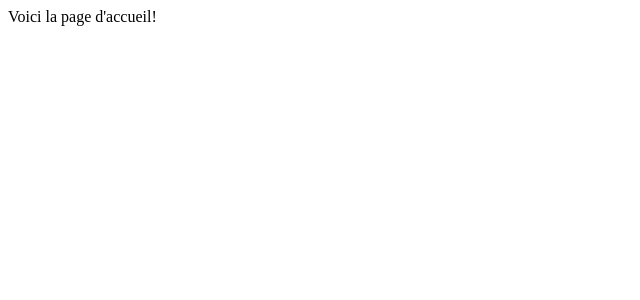
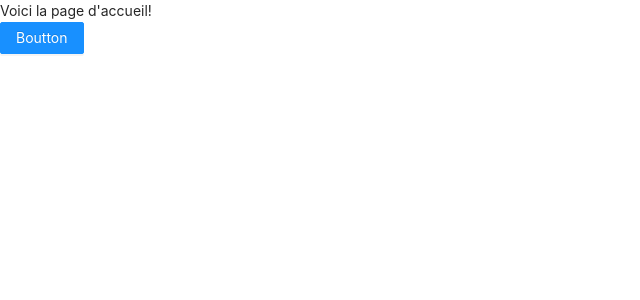
Before and after one commit to vonlad/agora, a React (Create React App) app in the folder reactapp/: page / in a window 1280 px wide. Shown: the top 300 px of the page, without its empty margins (0-640 px from the left). Built offline with nearby package versions, Linux system fonts and the light colour scheme.

Commit message:
second commit +

```diff
--- a/reactapp/src/Accueil.js
+++ b/reactapp/src/Accueil.js
@@ -1,10 +1,15 @@
 import React from 'react';
+import { Button } from 'antd';
+import './App.css';
 // import {Redirect} from 'react-router-dom';
 // import {connect} from 'react-redux';
 
 function Accueil(props) {
     return (
-        <div>Voici la page d'accueil!</div>
+        <div>
+            <div>Voici la page d'accueil!</div>
+            <Button type="primary" >Boutton</Button>
+        </div>
     )
 }
 
--- a/reactapp/src/App.css
+++ b/reactapp/src/App.css
@@ -1,3 +1 @@
-.App {
-  text-align: center;
-}
+@import '~antd/dist/antd.css';
```
